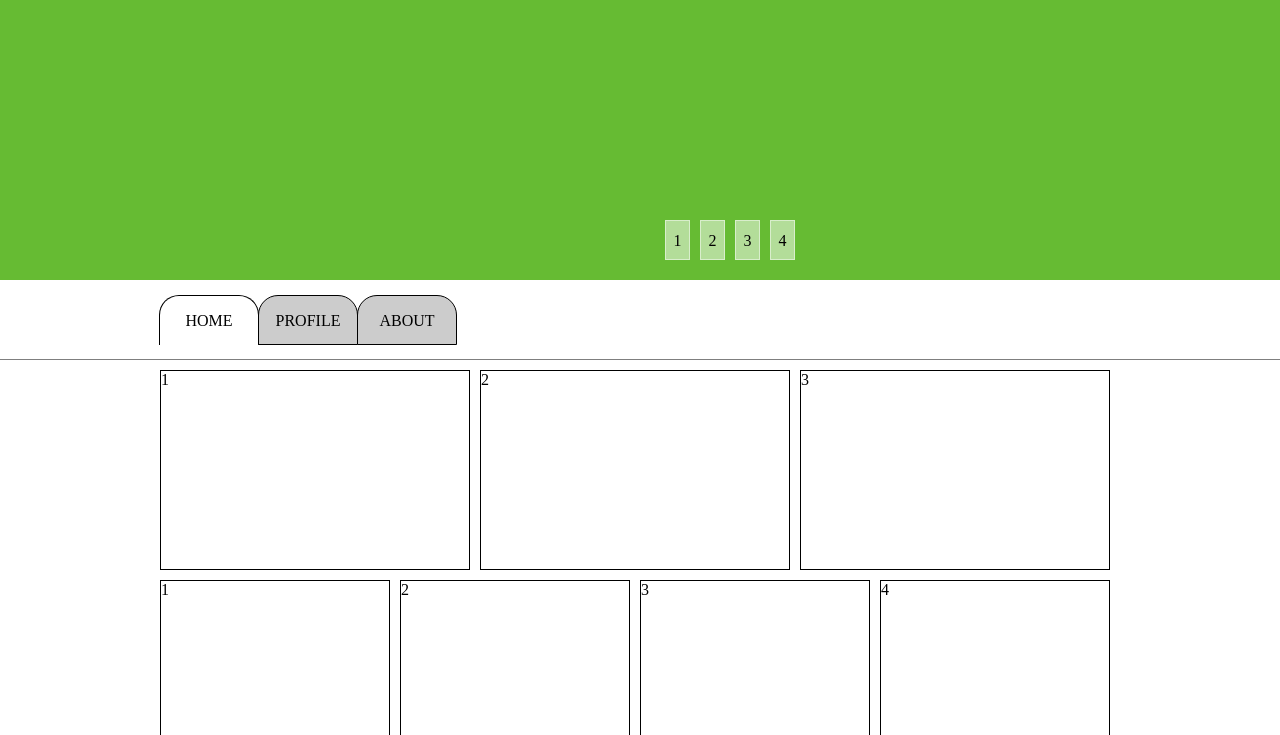
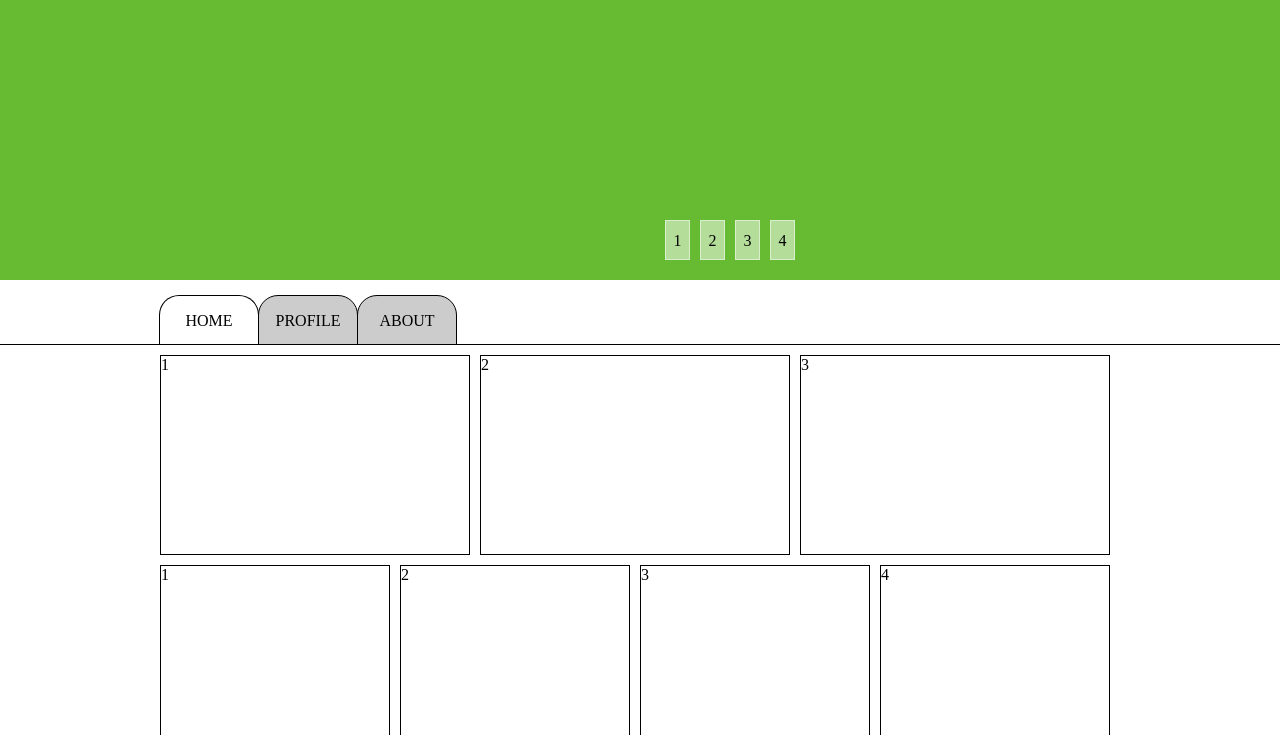
Before and after one commit to rewriting45/front_end, a plain HTML site: page layout1/index.html in a window 1280 px wide. Shown: the part 65-800 px from the top of the page. Drawn offline with Linux system fonts and the light colour scheme.

Commit message:
Add files via upload

```diff
--- a/layout1/css/style.css
+++ b/layout1/css/style.css
@@ -2,6 +2,10 @@
     margin: 0;
     padding: 0;
     box-sizing: border-box;
+}
+
+body {
+    min-width: 960px;
 }
 
 li {
@@ -65,15 +69,11 @@ header .w {
     border: 1px solid rgba(255, 255, 255, 0.5);
 }
 
-.btn:hover {
-    height: 50px;
-    background: rgba(255, 255, 255, 0.7);
-}
-
 #main-nav {
+    overflow: hidden;
     width: 100%;
     height: 65px;
-    border-bottom: 1px solid rgba(00, 00, 00, 0.5);
+    border-bottom: 1px solid #000000;
 }
 
 #main-nav .w ul {
```
